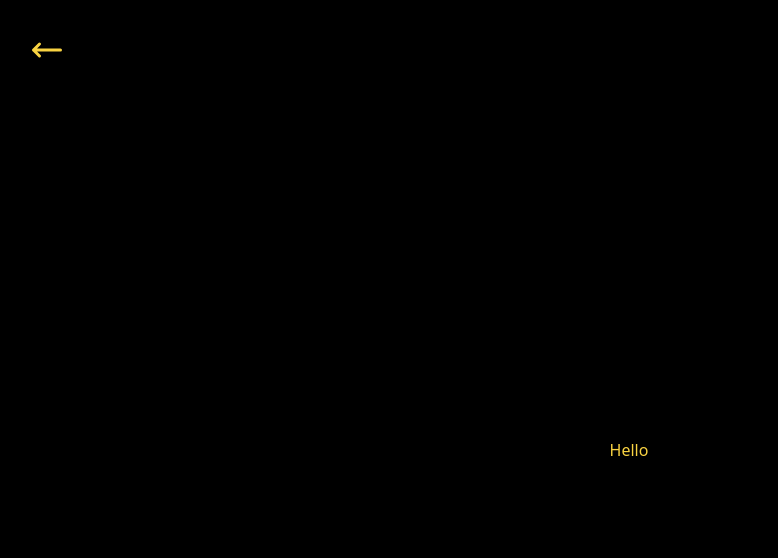
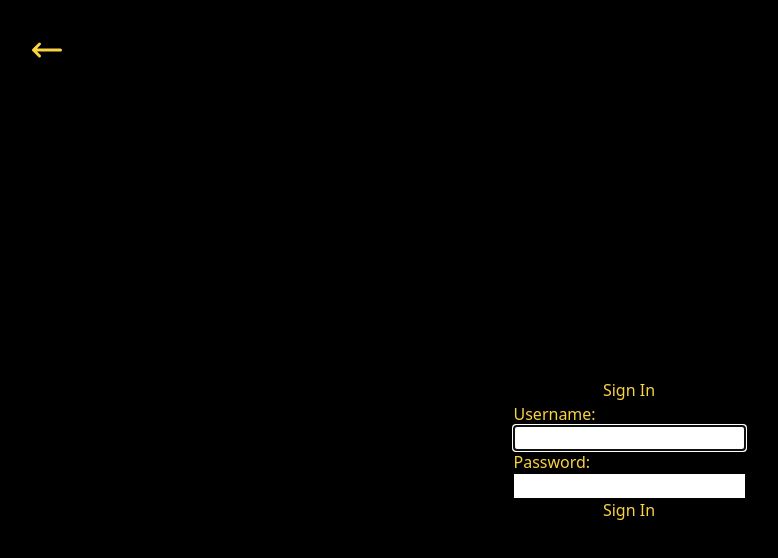
Before and after one commit to teoyi/fxjournal, a React (Create React App) app in the folder client/: page /login in a window 1280 px wide. Shown: the top 558 px of the page, without its empty margins (11-789 px from the left). Built offline with nearby package versions, Linux system fonts and the light colour scheme.

Commit message:
completed login page and authentication with back end, current requires check on cookies and authentication persistence

```diff
--- a/client/src/components/Login.jsx
+++ b/client/src/components/Login.jsx
@@ -1,9 +1,94 @@
-import React from 'react'
+import React, { useRef, useState, useEffect, useContext } from 'react';
+import AuthContext from "../context/AuthProvider";
+import axios from '../api/axios';
+
+const LOGIN_URL = '/auth';
 
 const Login = () => {
+  const { setAuth } = useContext(AuthContext);
+  const userRef = useRef();
+  const errRef = useRef();
+
+  const [username, setUsername] = useState('');
+  const [password, setPassword] = useState('');
+  const [errMsg, setErrMsg] = useState('');
+  const [success, setSuccess] = useState(false); // once auth is complete, this should be chagned to navigate to dashboard
+
+  useEffect(() => {
+    userRef.current.focus();
+  }, []);
+
+  useEffect(() => {
+    setErrMsg('');
+  }, [username, password]);
+
+  const handleSubmit = async (e) => {
+    e.preventDefault();
+    console.log(username, password);
+
+    try {
+      const response = await axios.post(
+        LOGIN_URL,
+        JSON.stringify({ username, password }),
+        {
+          headers: { 'Content-Type': 'application/json' },
+          withCredentials: true
+        }
+      );
+      console.log(JSON.stringify(response?.data));
+      console.log(JSON.stringify(response));
+      const accessToken = response?.data?.accessToken;
+      const roles = response?.data?.role;
+      setAuth({ username, password, roles, accessToken });
+      setSuccess(true);
+      setUsername('');
+      setPassword('');
+    } catch (error) {
+        if (!error?.response) {
+          setErrMsg('No Server Response');
+        } else if (error.response?.status === 400) {
+          setErrMsg('Missing Username or Password');
+        } else if (error.response?.status === 401) {
+          setErrMsg('Unauthorized');
+        } else {
+          setErrMsg('Login Failed');
+        }
+    }
+
+
+  }
+
   return (
-    <div className="flex justify-center items-center h-auth-sect bg-black text-banana">
-        Hello
+    <div className="flex flex-col justify-center items-center h-auth-sect bg-black text-banana">
+        <p className={errMsg ? "block" : "hidden"}>{errMsg}</p>
+        <h1>Sign In</h1>
+        <form className="flex flex-col" onSubmit={handleSubmit}>
+          <label htmlFor="username">
+            Username:
+          </label>
+          <input
+            type="text"
+            id="username"
+            ref={userRef}
+            autoComplete="off"
+            onChange={(e) => setUsername(e.target.value)}
+            value={username}
+            required
+          />
+
+          <label htmlFor="password">
+            Password:
+          </label>
+          <input
+            type="password"
+            id="password"
+            onChange={(e) => setPassword(e.target.value)}
+            value={password}
+            required
+          />
+
+          <button>Sign In</button>
+        </form>
     </div>
   )
 }
--- /dev/null
+++ b/client/src/context/AuthProvider.js
@@ -0,0 +1,15 @@
+import { createContext, useState } from 'react';
+
+const AuthContext = createContext({});
+
+export const AuthProvider = ({ children }) => {
+    const [auth, setAuth] = useState({});
+
+    return (
+        <AuthContext.Provider value={{ auth, setAuth }}>
+            {children}
+        </AuthContext.Provider>
+    );
+};
+
+export default AuthContext;
--- a/client/src/index.js
+++ b/client/src/index.js
@@ -6,12 +6,15 @@ import { Provider } from 'react-redux';
 import App from './App';
 import store from './app/store';
 import './index.css';
+import { AuthProvider } from './context/AuthProvider';
 
 
 ReactDOM.render(
     <Router>
-        <Provider store={store}>
-            <App />
-        </Provider>
+        <AuthProvider>
+            <Provider store={store}>
+                <App />
+            </Provider>
+        </AuthProvider>
     </Router>
     , document.getElementById('root'));
```
Also changed, not shown: 1 other file (tests, documents, lock files or other folders).
